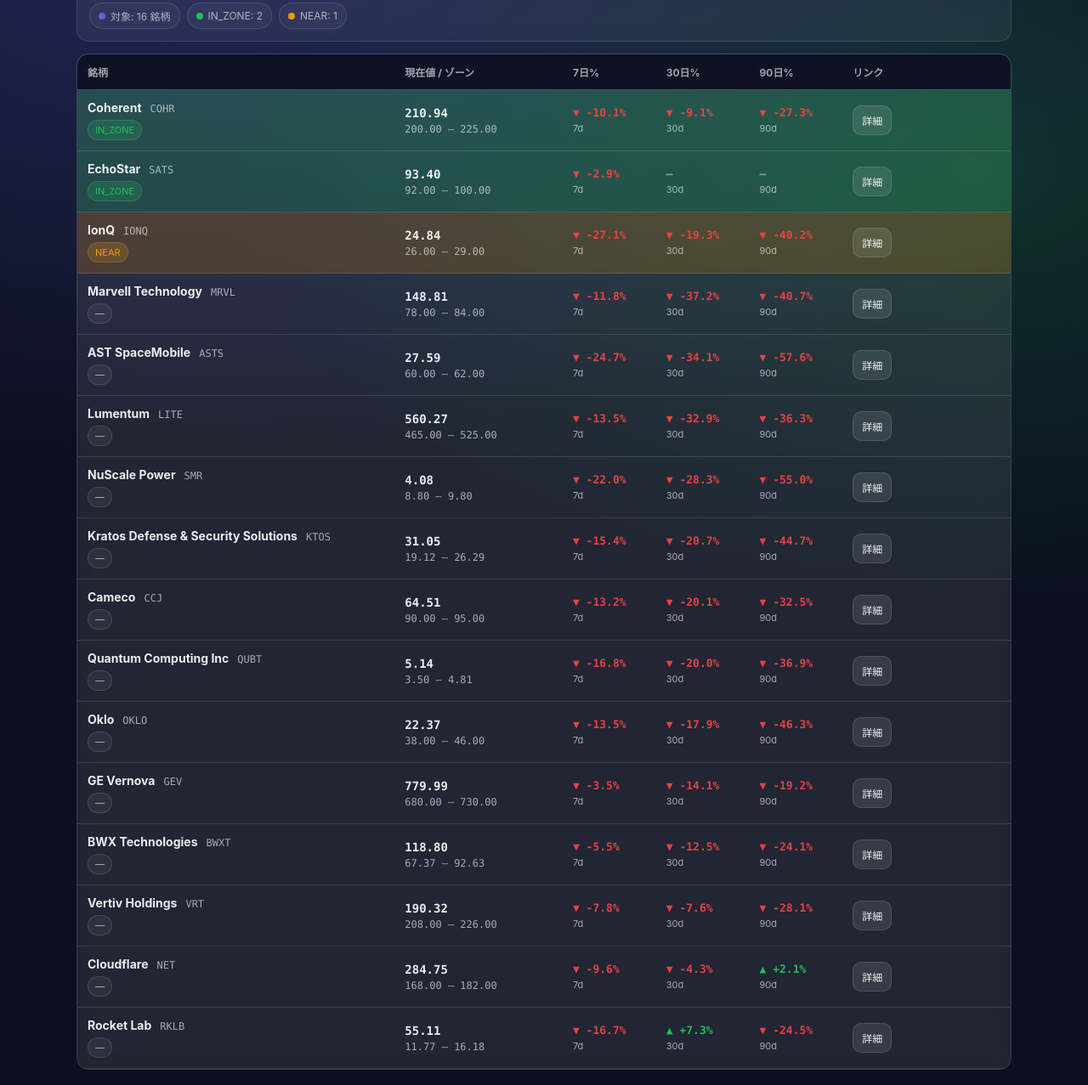
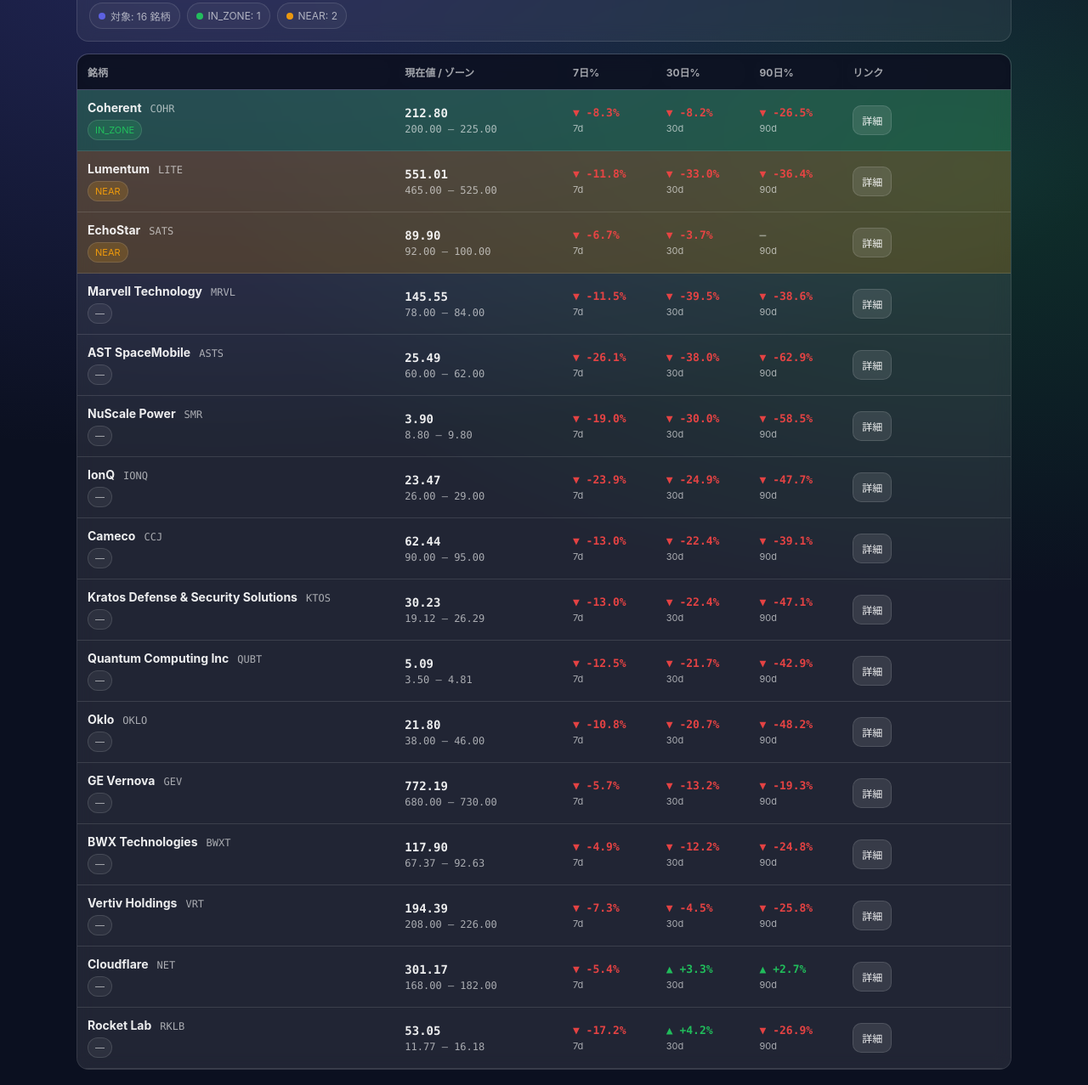
Before and after one commit to Shunsuke-Taken/stock-bottom-alert, a plain HTML site: page docs/index.html in a window 1280 px wide. Shown: the part 66-1343 px from the top of the page at 85% size. Drawn offline with Linux system fonts and the light colour scheme.

Commit message:
Update dashboard

```diff
--- a/docs/index.html
+++ b/docs/index.html
@@ -183,12 +183,12 @@ tbody td {
 <div class="header">
   <div class="h-title">
     <h1>底値目安ダッシュボード</h1>
-    <div class="meta">最終更新: 2026-11-18 12:11 JST</div>
+    <div class="meta">最終更新: 2026-11-19 11:52 JST</div>
   </div>
   <div class="pills">
     <div class="pill"><span class="dot dot-all"></span>対象: 16 銘柄</div>
-    <div class="pill"><span class="dot dot-zone"></span>IN_ZONE: 2</div>
-    <div class="pill"><span class="dot dot-near"></span>NEAR: 1</div>
+    <div class="pill"><span class="dot dot-zone"></span>IN_ZONE: 1</div>
+    <div class="pill"><span class="dot dot-near"></span>NEAR: 2</div>
   </div>
 </div>
 
@@ -221,20 +221,20 @@ tbody td {
   </td>
 
   <td class="col-price">
-    <div class="mono price">210.94</div>
+    <div class="mono price">212.80</div>
     <div class="mono zone">200.00 – 225.00</div>
   </td>
 
   <td class="col-pct">
-    <div class="pct pct-neg">▼ -10.1%</div>
+    <div class="pct pct-neg">▼ -8.3%</div>
     <div class="pct-label">7d</div>
   </td>
   <td class="col-pct">
-    <div class="pct pct-neg">▼ -9.1%</div>
+    <div class="pct pct-neg">▼ -8.2%</div>
     <div class="pct-label">30d</div>
   </td>
   <td class="col-pct">
-    <div class="pct pct-neg">▼ -27.3%</div>
+    <div class="pct pct-neg">▼ -26.5%</div>
     <div class="pct-label">90d</div>
   </td>
 
@@ -243,7 +243,43 @@ tbody td {
   </td>
 </tr>
 
-<tr class="row-zone">
+<tr class="row-near">
+  <td class="col-name">
+    <div class="name-wrap">
+      <div class="name-top">
+        <span class="name">Lumentum</span>
+        <span class="ticker">LITE</span>
+      </div>
+      <div class="name-sub">
+        <span class="badge badge-near">NEAR</span>
+      </div>
+    </div>
+  </td>
+
+  <td class="col-price">
+    <div class="mono price">551.01</div>
+    <div class="mono zone">465.00 – 525.00</div>
+  </td>
+
+  <td class="col-pct">
+    <div class="pct pct-neg">▼ -11.8%</div>
+    <div class="pct-label">7d</div>
+  </td>
+  <td class="col-pct">
+    <div class="pct pct-neg">▼ -33.0%</div>
+    <div class="pct-label">30d</div>
+  </td>
+  <td class="col-pct">
+    <div class="pct pct-neg">▼ -36.4%</div>
+    <div class="pct-label">90d</div>
+  </td>
+
+  <td class="col-link">
+    <a class="btn" href="https://finance.yahoo.com/quote/LITE" target="_blank" rel="noopener">詳細</a>
+  </td>
+</tr>
+
+<tr class="row-near">
   <td class="col-name">
     <div class="name-wrap">
       <div class="name-top">
@@ -251,22 +287,22 @@ tbody td {
         <span class="ticker">SATS</span>
       </div>
       <div class="name-sub">
-        <span class="badge badge-zone">IN_ZONE</span>
+        <span class="badge badge-near">NEAR</span>
       </div>
     </div>
   </td>
 
   <td class="col-price">
-    <div class="mono price">93.40</div>
+    <div class="mono price">89.90</div>
     <div class="mono zone">92.00 – 100.00</div>
   </td>
 
   <td class="col-pct">
-    <div class="pct pct-neg">▼ -2.9%</div>
+    <div class="pct pct-neg">▼ -6.7%</div>
     <div class="pct-label">7d</div>
   </td>
   <td class="col-pct">
-    <div class="pct pct-na">—</div>
+    <div class="pct pct-neg">▼ -3.7%</div>
     <div class="pct-label">30d</div>
   </td>
   <td class="col-pct">
@@ -276,42 +312,6 @@ tbody td {
 
   <td class="col-link">
     <a class="btn" href="https://finance.yahoo.com/quote/SATS" target="_blank" rel="noopener">詳細</a>
-  </td>
-</tr>
-
-<tr class="row-near">
-  <td class="col-name">
-    <div class="name-wrap">
-      <div class="name-top">
-        <span class="name">IonQ</span>
-        <span class="ticker">IONQ</span>
-      </div>
-      <div class="name-sub">
-        <span class="badge badge-near">NEAR</span>
-      </div>
-    </div>
-  </td>
-
-  <td class="col-price">
-    <div class="mono price">24.84</div>
-    <div class="mono zone">26.00 – 29.00</div>
-  </td>
-
-  <td class="col-pct">
-    <div class="pct pct-neg">▼ -27.1%</div>
-    <div class="pct-label">7d</div>
-  </td>
-  <td class="col-pct">
-    <div class="pct pct-neg">▼ -19.3%</div>
-    <div class="pct-label">30d</div>
-  </td>
-  <td class="col-pct">
-    <div class="pct pct-neg">▼ -40.2%</div>
-    <div class="pct-label">90d</div>
-  </td>
-
-  <td class="col-link">
-    <a class="btn" href="https://finance.yahoo.com/quote/IONQ" target="_blank" rel="noopener">詳細</a>
   </td>
 </tr>
 
@@ -329,20 +329,20 @@ tbody td {
   </td>
 
   <td class="col-price">
-    <div class="mono price">148.81</div>
+    <div class="mono price">145.55</div>
     <div class="mono zone">78.00 – 84.00</div>
   </td>
 
   <td class="col-pct">
-    <div class="pct pct-neg">▼ -11.8%</div>
+    <div class="pct pct-neg">▼ -11.5%</div>
     <div class="pct-label">7d</div>
   </td>
   <td class="col-pct">
-    <div class="pct pct-neg">▼ -37.2%</div>
+    <div class="pct pct-neg">▼ -39.5%</div>
     <div class="pct-label">30d</div>
   </td>
   <td class="col-pct">
-    <div class="pct pct-neg">▼ -40.7%</div>
+    <div class="pct pct-neg">▼ -38.6%</div>
     <div class="pct-label">90d</div>
   </td>
 
@@ -365,61 +365,25 @@ tbody td {
   </td>
 
   <td class="col-price">
-    <div class="mono price">27.59</div>
+    <div class="mono price">25.49</div>
     <div class="mono zone">60.00 – 62.00</div>
   </td>
 
   <td class="col-pct">
-    <div class="pct pct-neg">▼ -24.7%</div>
+    <div class="pct pct-neg">▼ -26.1%</div>
     <div class="pct-label">7d</div>
   </td>
   <td class="col-pct">
-    <div class="pct pct-neg">▼ -34.1%</div>
+    <div class="pct pct-neg">▼ -38.0%</div>
     <div class="pct-label">30d</div>
   </td>
   <td class="col-pct">
-    <div class="pct pct-neg">▼ -57.6%</div>
+    <div class="pct pct-neg">▼ -62.9%</div>
     <div class="pct-label">90d</div>
   </td>
 
   <td class="col-link">
     <a class="btn" href="https://finance.yahoo.com/quote/ASTS" target="_blank" rel="noopener">詳細</a>
-  </td>
-</tr>
-
-<tr class="row-none">
-  <td class="col-name">
-    <div class="name-wrap">
-      <div class="name-top">
-        <span class="name">Lumentum</span>
-        <span class="ticker">LITE</span>
-      </div>
-      <div class="name-sub">
-        <span class="badge badge-none">—</span>
-      </div>
-    </div>
-  </td>
-
-  <td class="col-price">
-    <div class="mono price">560.27</div>
-    <div class="mono zone">465.00 – 525.00</div>
-  </td>
-
-  <td class="col-pct">
-    <div class="pct pct-neg">▼ -13.5%</div>
-    <div class="pct-label">7d</div>
-  </td>
-  <td class="col-pct">
-    <div class="pct pct-neg">▼ -32.9%</div>
-    <div class="pct-label">30d</div>
-  </td>
-  <td class="col-pct">
-    <div class="pct pct-neg">▼ -36.3%</div>
-    <div class="pct-label">90d</div>
-  </td>
-
-  <td class="col-link">
-    <a class="btn" href="https://finance.yahoo.com/quote/LITE" target="_blank" rel="noopener">詳細</a>
   </td>
 </tr>
 
@@ -437,25 +401,97 @@ tbody td {
   </td>
 
   <td class="col-price">
-    <div class="mono price">4.08</div>
+    <div class="mono price">3.90</div>
     <div class="mono zone">8.80 – 9.80</div>
   </td>
 
   <td class="col-pct">
-    <div class="pct pct-neg">▼ -22.0%</div>
+    <div class="pct pct-neg">▼ -19.0%</div>
     <div class="pct-label">7d</div>
   </td>
   <td class="col-pct">
-    <div class="pct pct-neg">▼ -28.3%</div>
+    <div class="pct pct-neg">▼ -30.0%</div>
     <div class="pct-label">30d</div>
   </td>
   <td class="col-pct">
-    <div class="pct pct-neg">▼ -55.0%</div>
+    <div class="pct pct-neg">▼ -58.5%</div>
     <div class="pct-label">90d</div>
   </td>
 
   <td class="col-link">
     <a class="btn" href="https://finance.yahoo.com/quote/SMR" target="_blank" rel="noopener">詳細</a>
+  </td>
+</tr>
+
+<tr class="row-none">
+  <td class="col-name">
+    <div class="name-wrap">
+      <div class="name-top">
+        <span class="name">IonQ</span>
+        <span class="ticker">IONQ</span>
+      </div>
+      <div class="name-sub">
+        <span class="badge badge-none">—</span>
+      </div>
+    </div>
+  </td>
+
+  <td class="col-price">
+    <div class="mono price">23.47</div>
+    <div class="mono zone">26.00 – 29.00</div>
+  </td>
+
+  <td class="col-pct">
+    <div class="pct pct-neg">▼ -23.9%</div>
+    <div class="pct-label">7d</div>
+  </td>
+  <td class="col-pct">
+    <div class="pct pct-neg">▼ -24.9%</div>
+    <div class="pct-label">30d</div>
+  </td>
+  <td class="col-pct">
+    <div class="pct pct-neg">▼ -47.7%</div>
+    <div class="pct-label">90d</div>
+  </td>
+
+  <td class="col-link">
+    <a class="btn" href="https://finance.yahoo.com/quote/IONQ" target="_blank" rel="noopener">詳細</a>
+  </td>
+</tr>
+
+<tr class="row-none">
+  <td class="col-name">
+    <div class="name-wrap">
+      <div class="name-top">
+        <span class="name">Cameco</span>
+        <span class="ticker">CCJ</span>
+      </div>
+      <div class="name-sub">
+        <span class="badge badge-none">—</span>
+      </div>
+    </div>
+  </td>
+
+  <td class="col-price">
+    <div class="mono price">62.44</div>
+    <div class="mono zone">90.00 – 95.00</div>
+  </td>
+
+  <td class="col-pct">
+    <div class="pct pct-neg">▼ -13.0%</div>
+    <div class="pct-label">7d</div>
+  </td>
+  <td class="col-pct">
+    <div class="pct pct-neg">▼ -22.4%</div>
+    <div class="pct-label">30d</div>
+  </td>
+  <td class="col-pct">
+    <div class="pct pct-neg">▼ -39.1%</div>
+    <div class="pct-label">90d</div>
+  </td>
+
+  <td class="col-link">
+    <a class="btn" href="https://finance.yahoo.com/quote/CCJ" target="_blank" rel="noopener">詳細</a>
   </td>
 </tr>
 
@@ -473,61 +509,25 @@ tbody td {
   </td>
 
   <td class="col-price">
-    <div class="mono price">31.05</div>
+    <div class="mono price">30.23</div>
     <div class="mono zone">19.12 – 26.29</div>
   </td>
 
   <td class="col-pct">
-    <div class="pct pct-neg">▼ -15.4%</div>
+    <div class="pct pct-neg">▼ -13.0%</div>
     <div class="pct-label">7d</div>
   </td>
   <td class="col-pct">
-    <div class="pct pct-neg">▼ -20.7%</div>
+    <div class="pct pct-neg">▼ -22.4%</div>
     <div class="pct-label">30d</div>
   </td>
   <td class="col-pct">
-    <div class="pct pct-neg">▼ -44.7%</div>
+    <div class="pct pct-neg">▼ -47.1%</div>
     <div class="pct-label">90d</div>
   </td>
 
   <td class="col-link">
     <a class="btn" href="https://finance.yahoo.com/quote/KTOS" target="_blank" rel="noopener">詳細</a>
-  </td>
-</tr>
-
-<tr class="row-none">
-  <td class="col-name">
-    <div class="name-wrap">
-      <div class="name-top">
-        <span class="name">Cameco</span>
-        <span class="ticker">CCJ</span>
-      </div>
-      <div class="name-sub">
-        <span class="badge badge-none">—</span>
-      </div>
-    </div>
-  </td>
-
-  <td class="col-price">
-    <div class="mono price">64.51</div>
-    <div class="mono zone">90.00 – 95.00</div>
-  </td>
-
-  <td class="col-pct">
-    <div class="pct pct-neg">▼ -13.2%</div>
-    <div class="pct-label">7d</div>
-  </td>
-  <td class="col-pct">
-    <div class="pct pct-neg">▼ -20.1%</div>
-    <div class="pct-label">30d</div>
-  </td>
-  <td class="col-pct">
-    <div class="pct pct-neg">▼ -32.5%</div>
-    <div class="pct-label">90d</div>
-  </td>
-
-  <td class="col-link">
-    <a class="btn" href="https://finance.yahoo.com/quote/CCJ" target="_blank" rel="noopener">詳細</a>
   </td>
 </tr>
 
@@ -545,20 +545,20 @@ tbody td {
   </td>
 
   <td class="col-price">
-    <div class="mono price">5.14</div>
+    <div class="mono price">5.09</div>
     <div class="mono zone">3.50 – 4.81</div>
   </td>
 
   <td class="col-pct">
-    <div class="pct pct-neg">▼ -16.8%</div>
+    <div class="pct pct-neg">▼ -12.5%</div>
     <div class="pct-label">7d</div>
   </td>
   <td class="col-pct">
-    <div class="pct pct-neg">▼ -20.0%</div>
+    <div class="pct pct-neg">▼ -21.7%</div>
     <div class="pct-label">30d</div>
   </td>
   <td class="col-pct">
-    <div class="pct pct-neg">▼ -36.9%</div>
+    <div class="pct pct-neg">▼ -42.9%</div>
     <div class="pct-label">90d</div>
   </td>
 
@@ -581,20 +581,20 @@ tbody td {
   </td>
 
   <td class="col-price">
-    <div class="mono price">22.37</div>
+    <div class="mono price">21.80</div>
     <div class="mono zone">38.00 – 46.00</div>
   </td>
 
   <td class="col-pct">
-    <div class="pct pct-neg">▼ -13.5%</div>
+    <div class="pct pct-neg">▼ -10.8%</div>
     <div class="pct-label">7d</div>
   </td>
   <td class="col-pct">
-    <div class="pct pct-neg">▼ -17.9%</div>
+    <div class="pct pct-neg">▼ -20.7%</div>
     <div class="pct-label">30d</div>
   </td>
   <td class="col-pct">
-    <div class="pct pct-neg">▼ -46.3%</div>
+    <div class="pct pct-neg">▼ -48.2%</div>
     <div class="pct-label">90d</div>
   </td>
 
@@ -617,20 +617,20 @@ tbody td {
   </td>
 
   <td class="col-price">
-    <div class="mono price">779.99</div>
+    <div class="mono price">772.19</div>
     <div class="mono zone">680.00 – 730.00</div>
   </td>
 
   <td class="col-pct">
-    <div class="pct pct-neg">▼ -3.5%</div>
+    <div class="pct pct-neg">▼ -5.7%</div>
     <div class="pct-label">7d</div>
   </td>
   <td class="col-pct">
-    <div class="pct pct-neg">▼ -14.1%</div>
+    <div class="pct pct-neg">▼ -13.2%</div>
     <div class="pct-label">30d</div>
   </td>
   <td class="col-pct">
-    <div class="pct pct-neg">▼ -19.2%</div>
+    <div class="pct pct-neg">▼ -19.3%</div>
     <div class="pct-label">90d</div>
   </td>
 
@@ -653,20 +653,20 @@ tbody td {
   </td>
 
   <td class="col-price">
-    <div class="mono price">118.80</div>
+    <div class="mono price">117.90</div>
     <div class="mono zone">67.37 – 92.63</div>
   </td>
 
   <td class="col-pct">
-    <div class="pct pct-neg">▼ -5.5%</div>
+    <div class="pct pct-neg">▼ -4.9%</div>
     <div class="pct-label">7d</div>
   </td>
   <td class="col-pct">
-    <div class="pct pct-neg">▼ -12.5%</div>
+    <div class="pct pct-neg">▼ -12.2%</div>
     <div class="pct-label">30d</div>
   </td>
   <td class="col-pct">
-    <div class="pct pct-neg">▼ -24.1%</div>
+    <div class="pct pct-neg">▼ -24.8%</div>
     <div class="pct-label">90d</div>
   </td>
 
@@ -689,20 +689,20 @@ tbody td {
   </td>
 
   <td class="col-price">
-    <div class="mono price">190.32</div>
+    <div class="mono price">194.39</div>
     <div class="mono zone">208.00 – 226.00</div>
   </td>
 
   <td class="col-pct">
-    <div class="pct pct-neg">▼ -7.8%</div>
+    <div class="pct pct-neg">▼ -7.3%</div>
     <div class="pct-label">7d</div>
   </td>
   <td class="col-pct">
-    <div class="pct pct-neg">▼ -7.6%</div>
+    <div class="pct pct-neg">▼ -4.5%</div>
     <div class="pct-label">30d</div>
   </td>
   <td class="col-pct">
-    <div class="pct pct-neg">▼ -28.1%</div>
+    <div class="pct pct-neg">▼ -25.8%</div>
     <div class="pct-label">90d</div>
   </td>
 
@@ -725,20 +725,20 @@ tbody td {
   </td>
 
   <td class="col-price">
-    <div class="mono price">284.75</div>
+    <div class="mono price">301.17</div>
     <div class="mono zone">168.00 – 182.00</div>
   </td>
 
   <td class="col-pct">
-    <div class="pct pct-neg">▼ -9.6%</div>
+    <div class="pct pct-neg">▼ -5.4%</div>
     <div class="pct-label">7d</div>
   </td>
   <td class="col-pct">
-    <div class="pct pct-neg">▼ -4.3%</div>
+    <div class="pct pct-pos">▲ +3.3%</div>
     <div class="pct-label">30d</div>
   </td>
   <td class="col-pct">
-    <div class="pct pct-pos">▲ +2.1%</div>
+    <div class="pct pct-pos">▲ +2.7%</div>
     <div class="pct-label">90d</div>
   </td>
 
@@ -761,20 +761,20 @@ tbody td {
   </td>
 
   <td class="col-price">
-    <div class="mono price">55.11</div>
+    <div class="mono price">53.05</div>
     <div class="mono zone">11.77 – 16.18</div>
   </td>
 
   <td class="col-pct">
-    <div class="pct pct-neg">▼ -16.7%</div>
+    <div class="pct pct-neg">▼ -17.2%</div>
     <div class="pct-label">7d</div>
   </td>
   <td class="col-pct">
-    <div class="pct pct-pos">▲ +7.3%</div>
+    <div class="pct pct-pos">▲ +4.2%</div>
     <div class="pct-label">30d</div>
   </td>
   <td class="col-pct">
-    <div class="pct pct-neg">▼ -24.5%</div>
+    <div class="pct pct-neg">▼ -26.9%</div>
     <div class="pct-label">90d</div>
   </td>
 
```
